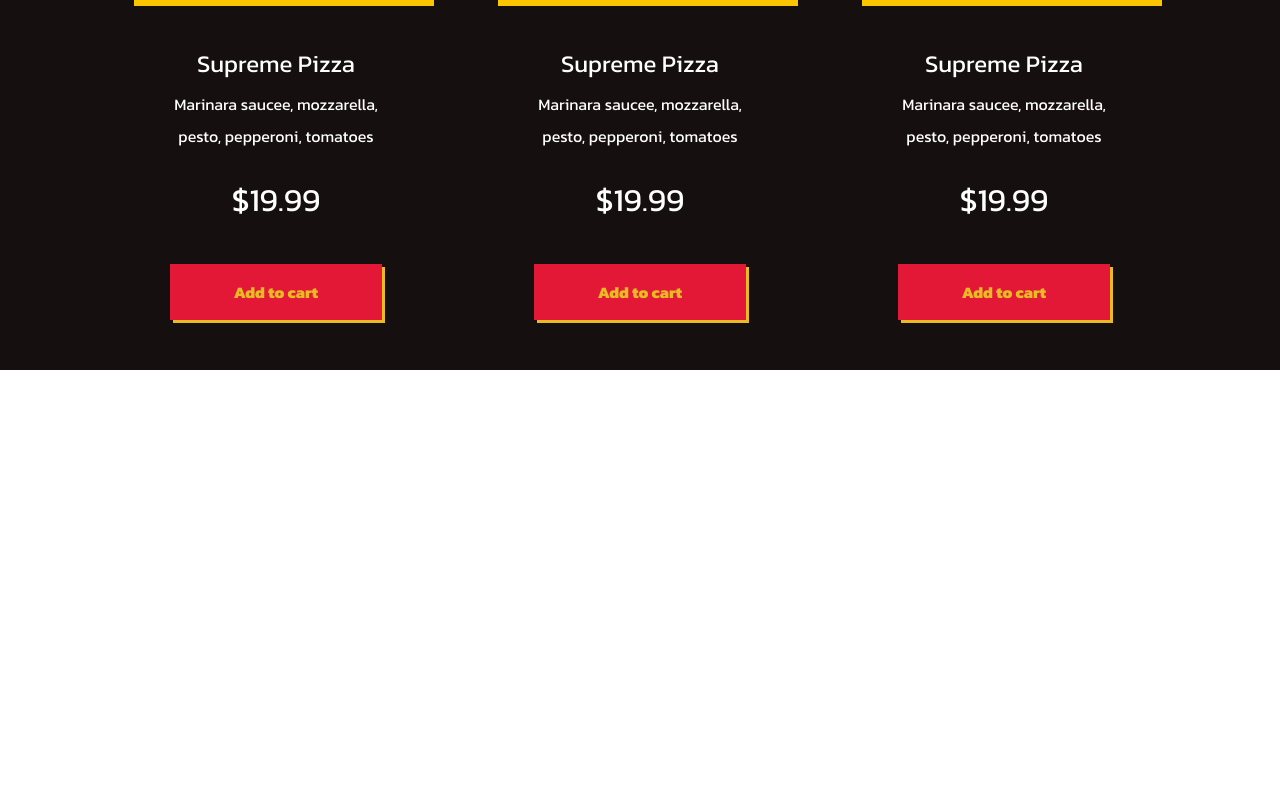
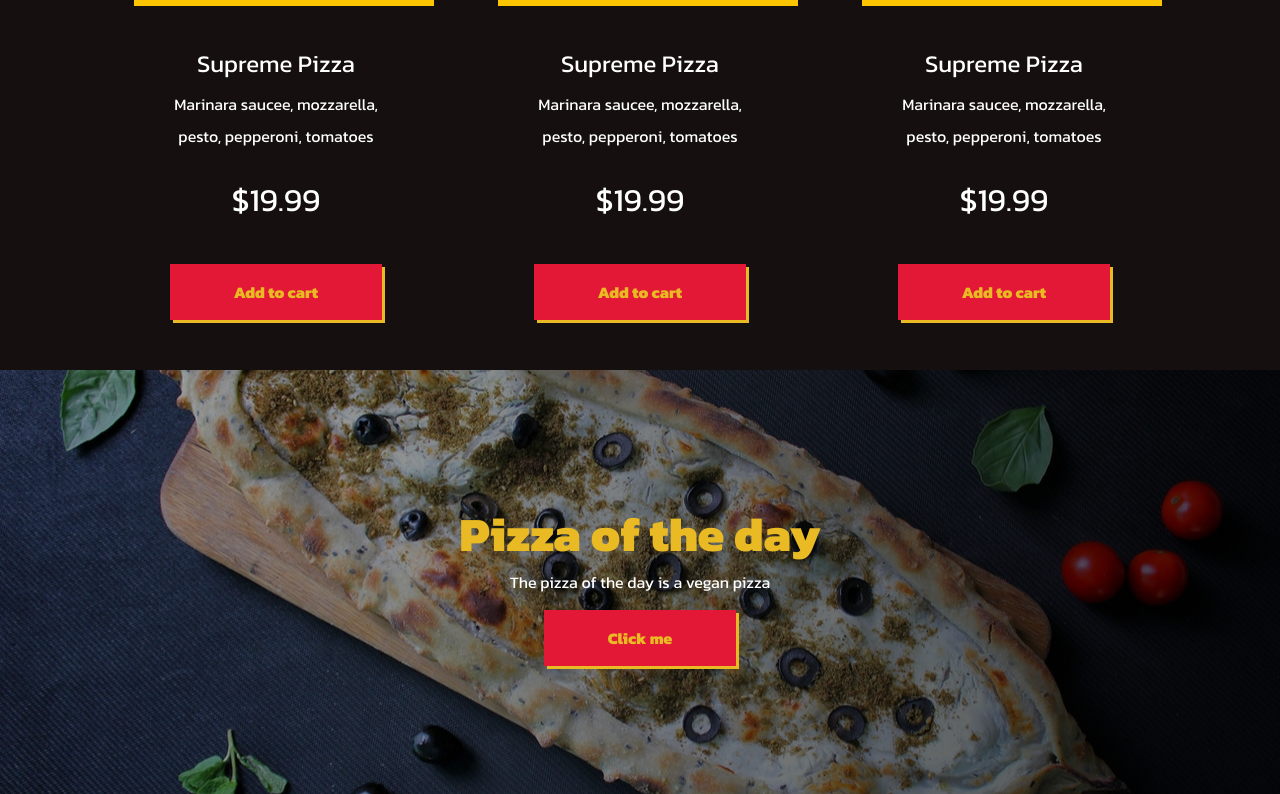
Before and after one commit to RainbowWZRD/Pizza-Website-, a React (Create React App) app: page / in a window 1280 px wide. Shown: the part 1230-2024 px from the top of the page. Before the commit the page ends 1600 px from the top, so only its background shows below. Built offline with nearby package versions, Linux system fonts and the light colour scheme.

Commit message:
Finished

```diff
--- a/src/App.js
+++ b/src/App.js
@@ -3,6 +3,7 @@ import {BrowserRouter as Router} from 'react-router-dom';
 import {GlobalStyle} from "./globalStyles"
 import Hero from "./components/Hero";
 import Products from "./components/Products/index";
+import PizzaDay from "./components/PizzaDay/index"
 
 
 function App() {
@@ -11,6 +12,7 @@ function App() {
     <GlobalStyle />
     <Hero />
     <Products heading="Choose Your Favourite"/>
+    <PizzaDay src={`https://www.linkedin.com/in/simone-bucciol/`} />
     </Router>
   );
 }
--- a/src/components/PizzaDay/PizzaDayComponent.js
+++ b/src/components/PizzaDay/PizzaDayComponent.js
@@ -1,2 +1,37 @@
 import styled from "styled-components";
 import {HeroBtn} from "./../../components/Hero/HeroComponents"
+import ImgBgPizzDay from "./../../images/featured3.jpg"
+
+export const PizzaDayContainer = styled.div`
+background: linear-gradient(to left, rgba(0, 0 ,0 ,0.7),
+rgba(0, 0 ,0 ,0.3)
+)
+,url(${ImgBgPizzDay});
+height:100%;
+background-position: center;
+background-size:cover;
+  )
+`
+
+export const PizzaDayWrapper = styled.div`
+width:100%;
+display:flex;
+flex-direction:column;
+align-items:center;
+padding: 8em;
+`
+
+export const PizzaDayHeading = styled.h1`
+color:#e9ba23;
+font-size:3em;
+text-align:center;
+`
+
+export const PizzaDayCaption = styled.p`
+font-size:1em;
+color: #fff;
+text-align:center;
+`
+
+export const PizzaDayButton = styled(HeroBtn)`
+`
--- a/src/components/PizzaDay/index.js
+++ b/src/components/PizzaDay/index.js
@@ -0,0 +1,22 @@
+import React from 'react'
+import {
+    PizzaDayContainer,
+    PizzaDayWrapper,
+    PizzaDayHeading,
+    PizzaDayCaption,
+    PizzaDayButton
+} from "./PizzaDayComponent"
+
+const PizzaDay = ({src}) => {
+    return (
+    <PizzaDayContainer>
+        <PizzaDayWrapper>
+                <PizzaDayHeading>Pizza of the day</PizzaDayHeading>
+                <PizzaDayCaption>The pizza of the day is a vegan pizza</PizzaDayCaption>
+                <PizzaDayButton src={src} >Click me</PizzaDayButton>
+        </PizzaDayWrapper>
+        </PizzaDayContainer>
+        )
+}
+
+export default PizzaDay
```
